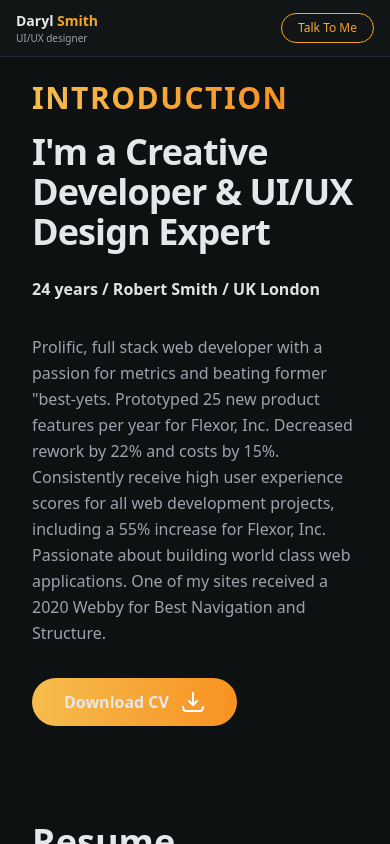
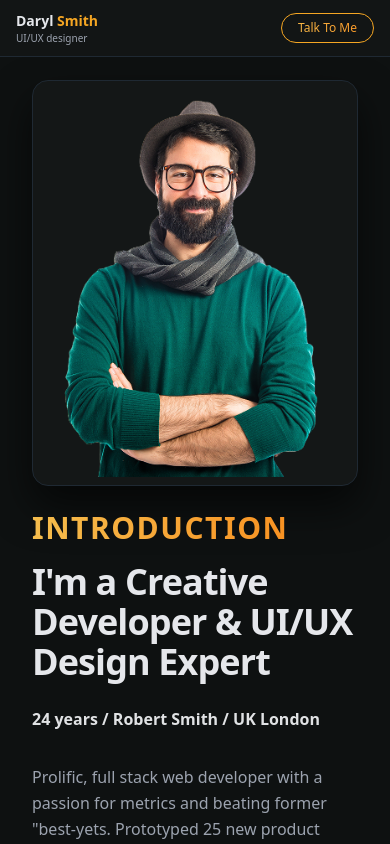
Before and after one commit to MunnaKhan99/portfolio, a plain HTML site: page index.html in a window 390 px wide. Drawn offline with nearby package versions, Linux system fonts and the light colour scheme.

Commit message:
FEAT:Add profile image in mobile and tablet menu

```diff
--- a/index.html
+++ b/index.html
@@ -159,27 +159,60 @@
            relative z-10">
 
         <!-- HERO -->
-        <section id="home" class="px-8 py-4 max-w-3xl">
-            <span class="gradint-text  text-3xl font-bold uppercase tracking-wider">Introduction</span>
+        <section id="home" class="px-8 py-4 max-w-5xl
+           flex flex-col
+           md:flex-row md:items-center md:gap-8">
+
+            <!-- TEXT CONTENT -->
+            <div class="flex-1">
+
+                <span class="gradint-text text-3xl font-bold uppercase tracking-wider">
+                    Introduction
+                </span>
+
                 <h1 class="text-4xl md:text-5xl font-extrabold tracking-tight mt-4 mb-6">
                     I'm a Creative Developer & UI/UX Design Expert
                 </h1>
+
                 <h1 class="font-bold text-[#e0e2e4] leading-relaxed mb-8">
                     24 years / Robert Smith / UK London
                 </h1>
-            <p class="text-[#9CA3AF] leading-relaxed mb-8">Prolific, full stack web developer with a passion for metrics
-                and beating former
+
+                <p class="text-[#9CA3AF] leading-relaxed mb-8">
+                    Prolific, full stack web developer with a passion for metrics and beating former
                     "best-yets. Prototyped 25 new product features per year for Flexor, Inc.
-                Decreased rework by 22% and costs by 15%. Consistently receive high
-                user experience scores for all web development projects, including a
-                55% increase for Flexor, Inc. Passionate about building world class web
-                applications. One of my sites received a 2020 Webby for Best
-                Navigation and Structure.</p>
-            <button class=" btn px-8 py-3 rounded-full
+                    Decreased rework by 22% and costs by 15%.
+                </p>
+
+                <button class="px-8 py-3 rounded-full
                font-semibold gradint-color transition flex gap-3">
-                Download CV <span><img src="/assets/download.png" alt=""></span>
+                    Download CV
+                    <span><img src="/assets/download.png" alt=""></span>
                 </button>
+            </div>
+
+            <!-- PROFILE IMAGE -->
+            <!-- PROFILE IMAGE -->
+            <div class="mb-6 md:mb-0
+         md:w-56
+         order-first md:order-last
+         lg:hidden">
+
+                <div class="p-2 rounded-2xl
+              bg-[#141717]
+              border border-[#1F2933]
+              shadow-[0_20px_40px_rgba(0,0,0,0.6)]">
+
+                    <img src="./assets/handsome-young-man-with-new-stylish-haircut 1.png" class="w-full h-auto
+                rounded-xl
+                object-cover" alt="Profile">
+                </div>
+
+            </div>
+
+
         </section>
+
 
         <!-- RESUME -->
         <section id="resume" class="px-8 py-20">
```
Lines whose indentation alone changed are shown as unchanged.
